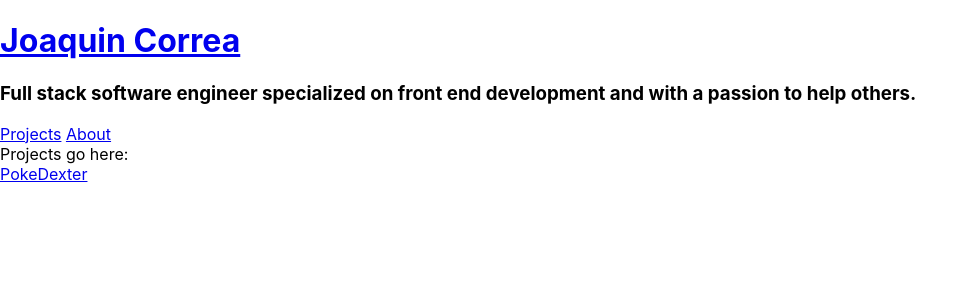
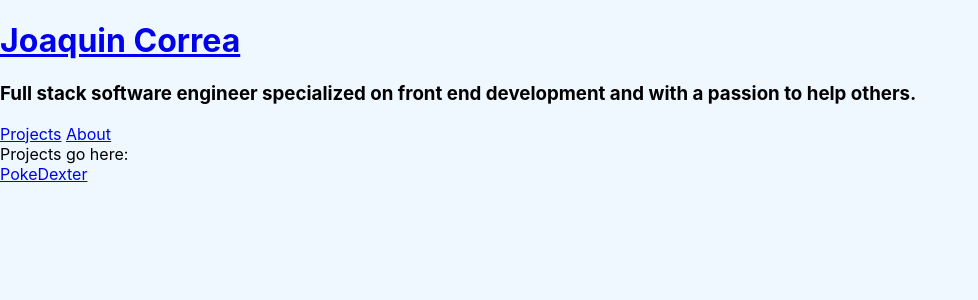
Before and after one commit to jecorrea-cloud/portfolio, a React (Create React App) app: page / in a window 1280 px wide. Shown: the top 300 px of the page, without its empty margins (0-978 px from the left). Built offline with nearby package versions, Linux system fonts and the light colour scheme.

Commit message:
bckgrnd color

```diff
--- a/src/App.css
+++ b/src/App.css
@@ -41,6 +41,11 @@
   font-family: Chivo;
 }
 
+body{
+  background-color: rgba(240, 248, 255, 0.938);
+  width:100vw;
+}
+
 div.social-links button#linkedin{
   background-image: url(./components/images/linkedin.png);
   background-size:cover;
```
